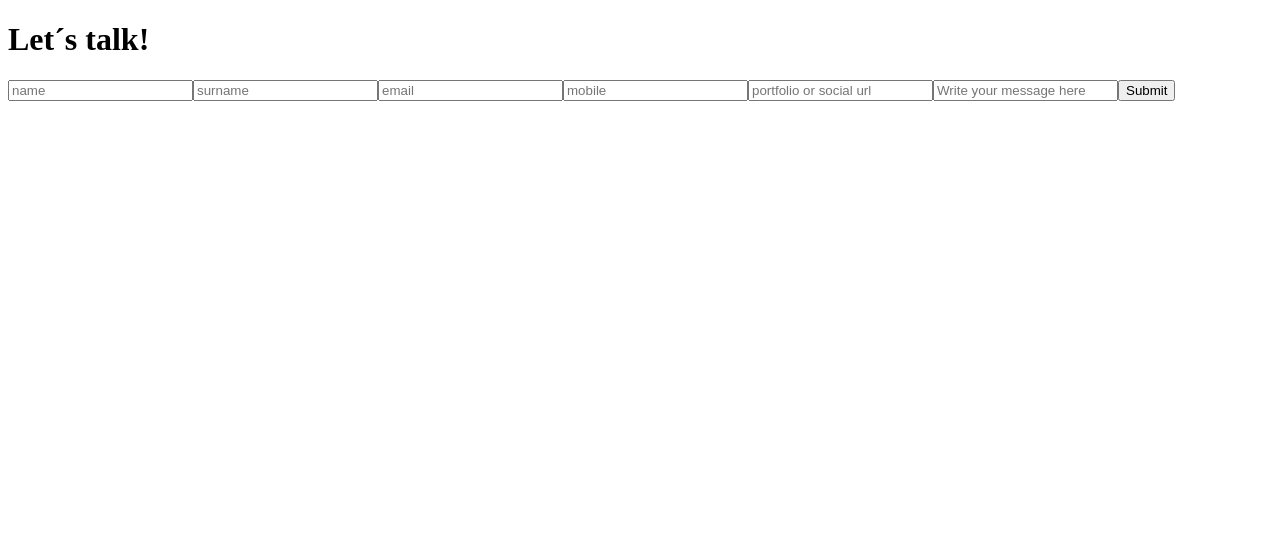
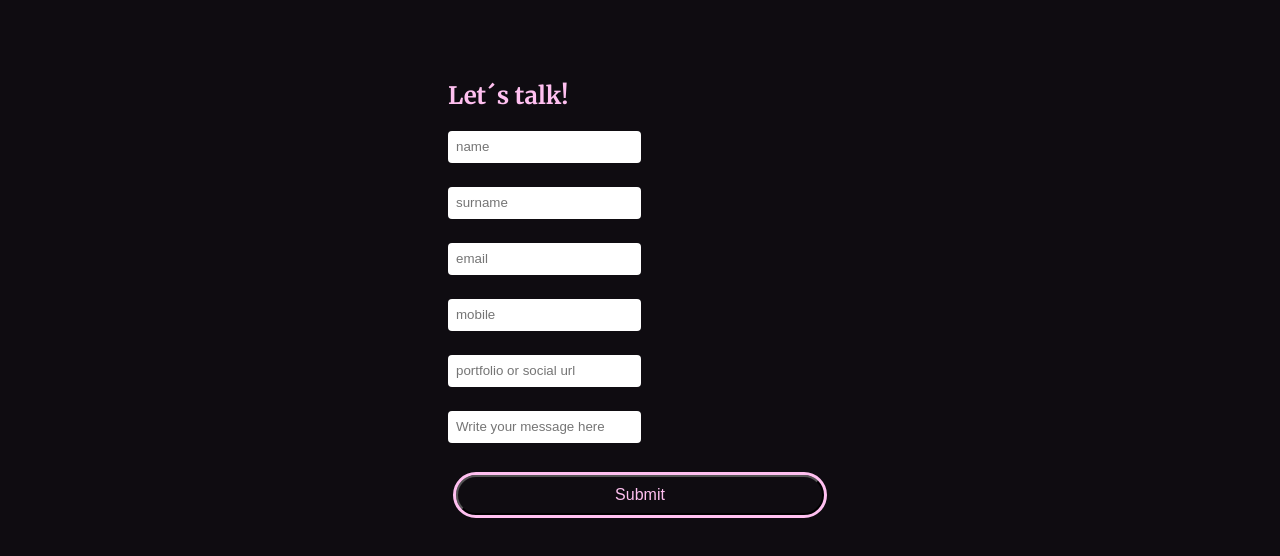
Before and after one commit to MaGaBoo/form_front, a React (Create React App) app: page / in a window 1280 px wide. Shown: the top 556 px of the page. Built offline with nearby package versions, Linux system fonts and the light colour scheme.

Commit message:
Added form style

```diff
--- a/public/index.html
+++ b/public/index.html
@@ -14,6 +14,10 @@
       user's mobile device or desktop. See https://developers.google.com/web/fundamentals/web-app-manifest/
     -->
     <link rel="manifest" href="%PUBLIC_URL%/manifest.json" />
+    <link rel="preconnect" href="https://fonts.googleapis.com">
+    <link rel="preconnect" href="https://fonts.gstatic.com" crossorigin>
+    <link href="https://fonts.googleapis.com/css2?family=Merriweather:wght@100;300;400;700;900&display=swap" rel="stylesheet">
+
     <!--
       Notice the use of %PUBLIC_URL% in the tags above.
       It will be replaced with the URL of the `public` folder during the build.
@@ -38,5 +42,6 @@
       To begin the development, run `npm start` or `yarn start`.
       To create a production bundle, use `npm run build` or `yarn build`.
     -->
+
   </body>
 </html>
--- /dev/null
+++ b/src/components/Form.css
@@ -0,0 +1,43 @@
+body {
+    font-family: 'Merriweather';
+    font-weight: 300;
+    color: #FFFFFF;
+    background-color: #0F0C11;
+}
+
+.header {
+    color: #ffc0f0
+}
+
+.form-wrapper {
+    margin: 5rem auto 0;
+    width: 24rem;
+}
+
+input {
+    padding: 0 0.5rem;
+    width: inherit;
+    height: 2rem;
+    border-radius: 4px;
+    margin-bottom: 1.5rem;
+    margin-right: 0.8rem;
+    border: none;
+    box-sizing: border-box;
+}
+
+.submit-btn {
+    width: 23rem;
+    height: 2.5rem;
+    font-size: 1rem;
+    color: #ffc0f0;
+    outline: 0.2rem solid #ffc0f0;
+    border-radius: 9999px;
+    background: transparent;
+    cursor: pointer;
+    transition: outline 0.6s linear;
+    margin: 0.5em;
+}
+
+.submit-btn:hover {
+    outline-width: 0.3rem;
+}
--- a/src/components/Form.jsx
+++ b/src/components/Form.jsx
@@ -1,90 +1,105 @@
-import { useState } from 'react';
+import { useState } from "react";
 import { useForm } from "react-hook-form";
-import { yupResolver } from '@hookform/resolvers/yup';
+import { yupResolver } from "@hookform/resolvers/yup";
 import * as yup from "yup";
-import { createContact } from '../services/ContactService';
+import { createContact } from "../services/ContactService";
 
-const schema = yup.object({
-    name: yup.string().required('Name is a required field'),
-    surname: yup.string().required('Surname is a required field'),
-    email: yup.string().email('Please enter a valid email format').required('Email is a required field'),
-    mobile: yup.number().min(9).required('Please provide a mobile phone to contact!'),
-    link: yup.string().required('Please, provide your portfolio or social platform link'),
-    message: yup.string().min(1).required('Please, tell something about you!')
-}).required();
+import "./Form.css";
+
+const schema = yup
+  .object({
+    name: yup.string().required("Name is a required field"),
+    surname: yup.string().required("Surname is a required field"),
+    email: yup
+      .string()
+      .email("Please enter a valid email format")
+      .required("Email is a required field"),
+    mobile: yup
+      .number()
+      .min(9)
+      .required("Please provide a mobile phone to contact!"),
+    link: yup
+      .string()
+      .required("Please, provide your portfolio or social platform link"),
+    message: yup.string().min(1).required("Please, tell something about you!"),
+  })
+  .required();
 
 const Form = () => {
-
   const [isSubmitting, setIsSubmitting] = useState(false);
   const [errors, setErrors] = useState(false);
 
-    const { register, handleSubmit } = useForm({
-        resolver: yupResolver(schema)
+  const { register, handleSubmit, reset } = useForm({
+    resolver: yupResolver(schema),
   });
 
   const onSubmit = (data) => {
-
-        console.log(data)
-        if(!data) {
-            console.log('Ups, something went wrong!')
+    console.log(data);
+    if (!data) {
+      console.log("Ups, something went wrong!");
     } else {
       createContact(data)
         .then((newContact) => {
-                console.log(`Created new contact ${newContact}`)
+          reset();
         })
-            .catch(error => setErrors(error?.response?.data?.errors))
+        .catch((error) => setErrors(error?.response?.data?.errors));
     }
 
     setIsSubmitting(true);
-    }
+  };
 
   return (
-        <div className='container'>
-            <h1>Let´s talk!</h1>
-        <div className='form-wrapper'>
+    <div className="container">
+      <div className="form-wrapper">
+        <h2 className="header">Let´s talk!</h2>
         <form onSubmit={handleSubmit(onSubmit)}>
+          <input
+            {...register("name")}
+            placeholder="name"
+            type="text"
+            required
+          />
 
           <input
-            {...register('name')}
-            placeholder='name'
-            type='text'
-            required />
+            {...register("surname")}
+            placeholder="surname"
+            type="text"
+            required
+          />
 
           <input
-            {...register('surname')}
-            placeholder='surname'
-            type='text'
-            required />
+            {...register("email")}
+            placeholder="email"
+            type="email"
+            required
+          />
 
           <input
-            {...register('email')}
-            placeholder='email'
-            type='email'
-            required />
+            {...register("mobile")}
+            placeholder="mobile"
+            type="number"
+            required
+          />
 
           <input
-            {...register('mobile')}
-            placeholder='mobile'
-            type='number'
-            required />
+            {...register("link")}
+            placeholder="portfolio or social url"
+            type="text"
+            required
+          />
 
           <input
-            {...register('link')}
-            placeholder='portfolio or social url'
-            type='text'
-            required />
+            {...register("message")}
+            placeholder="Write your message here"
+            type="text"
+            required
+          />
 
-            <input
-            {...register('message')}
-            placeholder='Write your message here'
-            type='text'
-            required />
-
-            <button>Submit</button>
+          <button className="submit-btn">Submit</button>
         </form>
       </div>
     </div>
-    )
+  );
 };
 
 export default Form;
```
Lines whose indentation alone changed are shown as unchanged.
